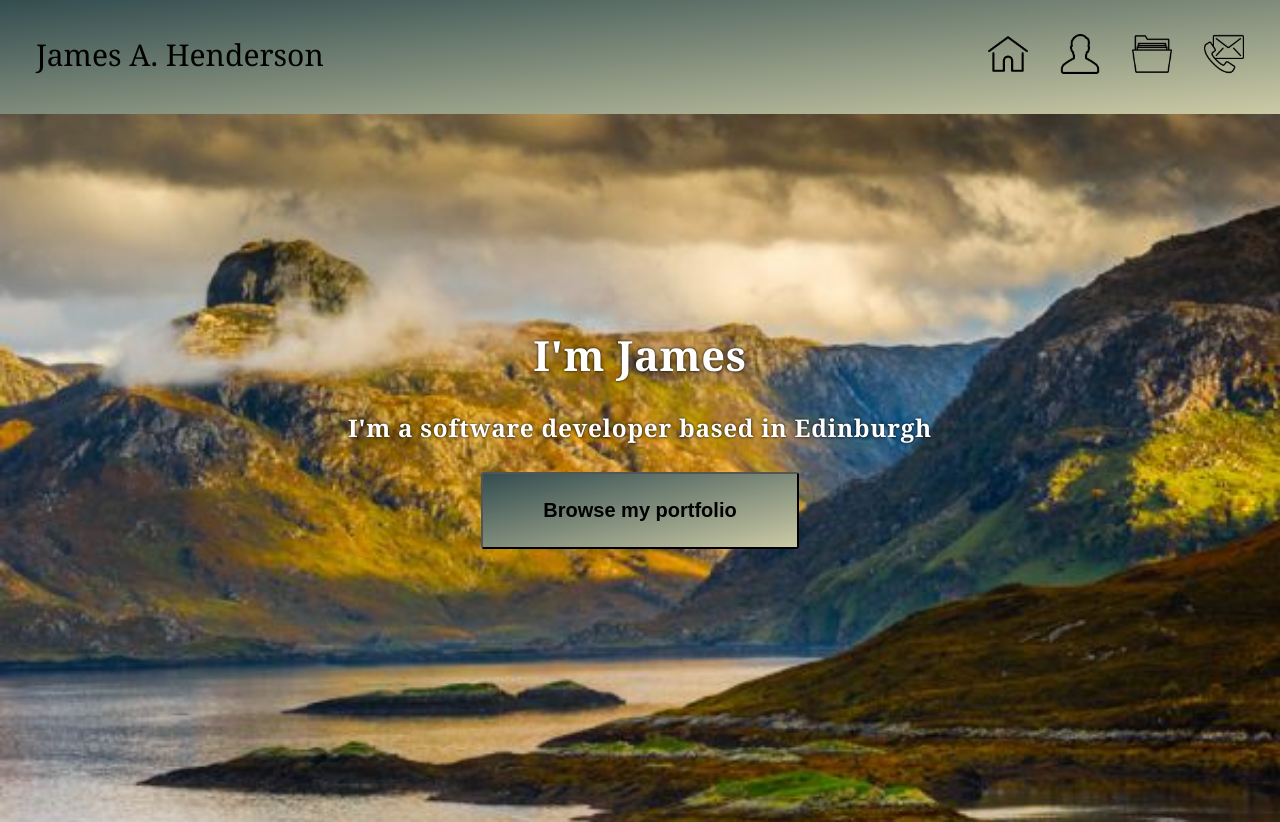
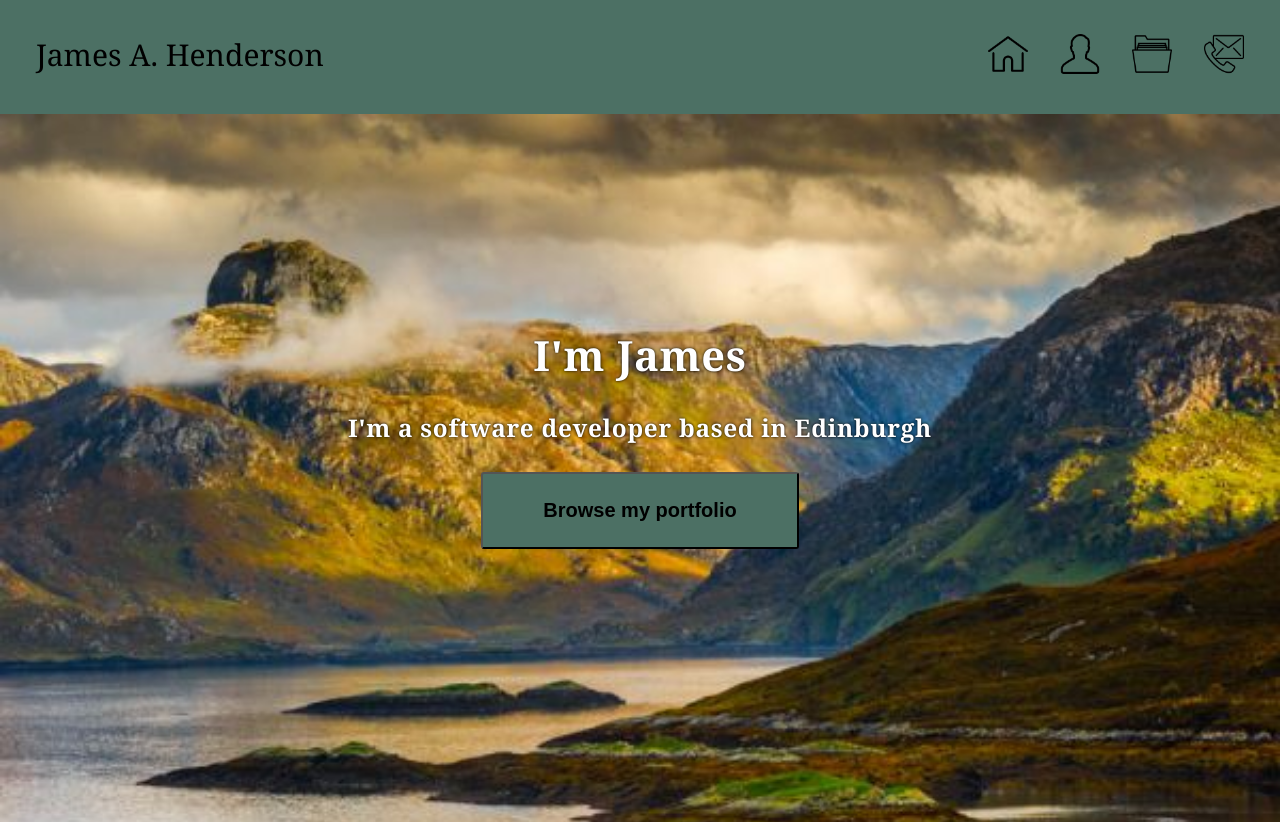
Before and after one commit to jah1603/jQuery-ReactJS-carousels, a React (Create React App) app: page / in a window 1280 px wide. Built offline with nearby package versions, Linux system fonts and the light colour scheme.

Commit message:
remove linear gradient for fresher, more modern look

```diff
--- a/src/App.css
+++ b/src/App.css
@@ -684,7 +684,7 @@ p#cf7-fixture-pal_controls-projects {
   margin: 0;
   padding: 0;
   overflow: hidden;
-  background: linear-gradient(to bottom right, #334d50, #cbcaa5);
+  background-color: #4C7064;
 
   padding: 20px;
 }
@@ -783,7 +783,7 @@ p#cf7-fixture-pal_controls-projects {
 
 .button {
 
-background: linear-gradient(to bottom right, #334d50, #cbcaa5);
+background: #4C7064;
 
 color: black;
 
@@ -920,7 +920,7 @@ color: black;
 }
 
 .button:hover {
-background: linear-gradient(to bottom right, #0F2027, #203A43, #2C5364);
+background: #213D30;
 color: white;
 
 }
@@ -954,7 +954,7 @@ color: white;
 }
 .draw-border:hover {
   color: white;
-  background: linear-gradient(to bottom right, #0F2027, #203A43, #2C5364);
+  background: #213D30;
 }
 .draw-border:hover::before, .draw-border:hover::after {
   border-color: white;
```
Also changed, not shown: src/images/me23.jpg (deleted).
